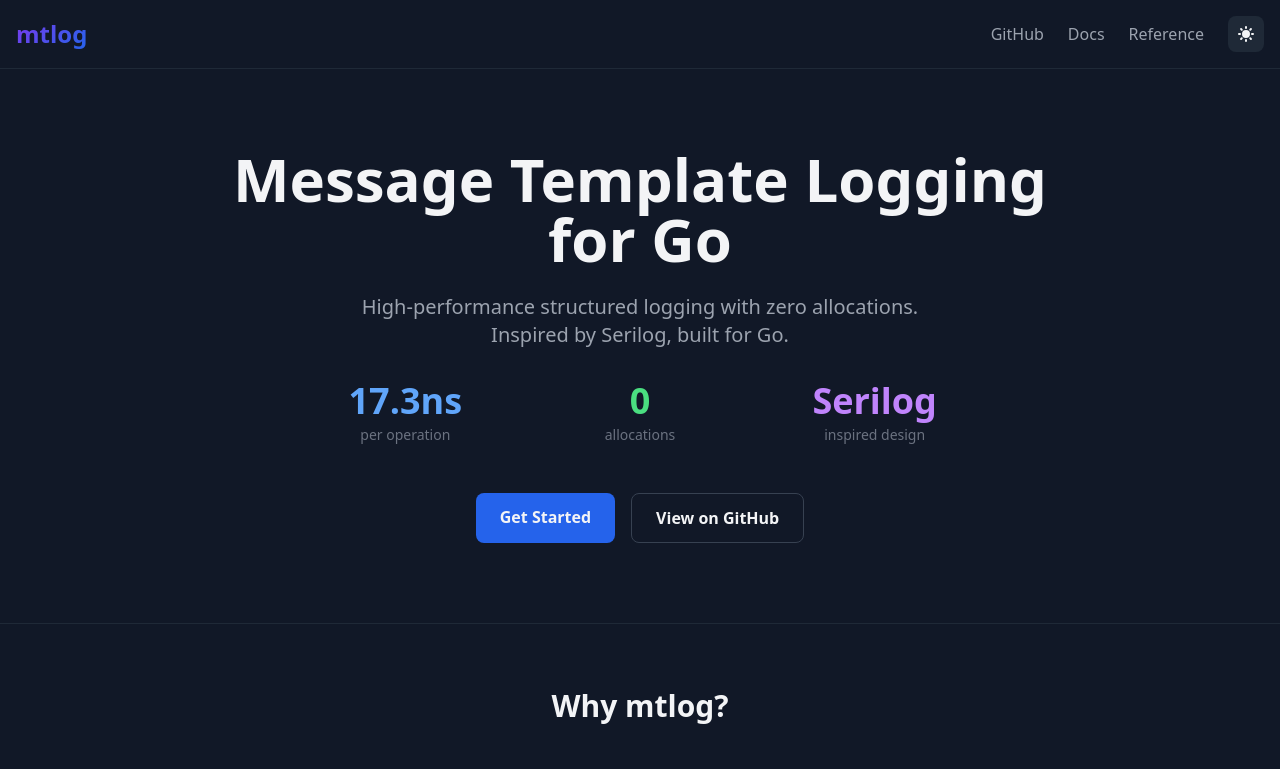
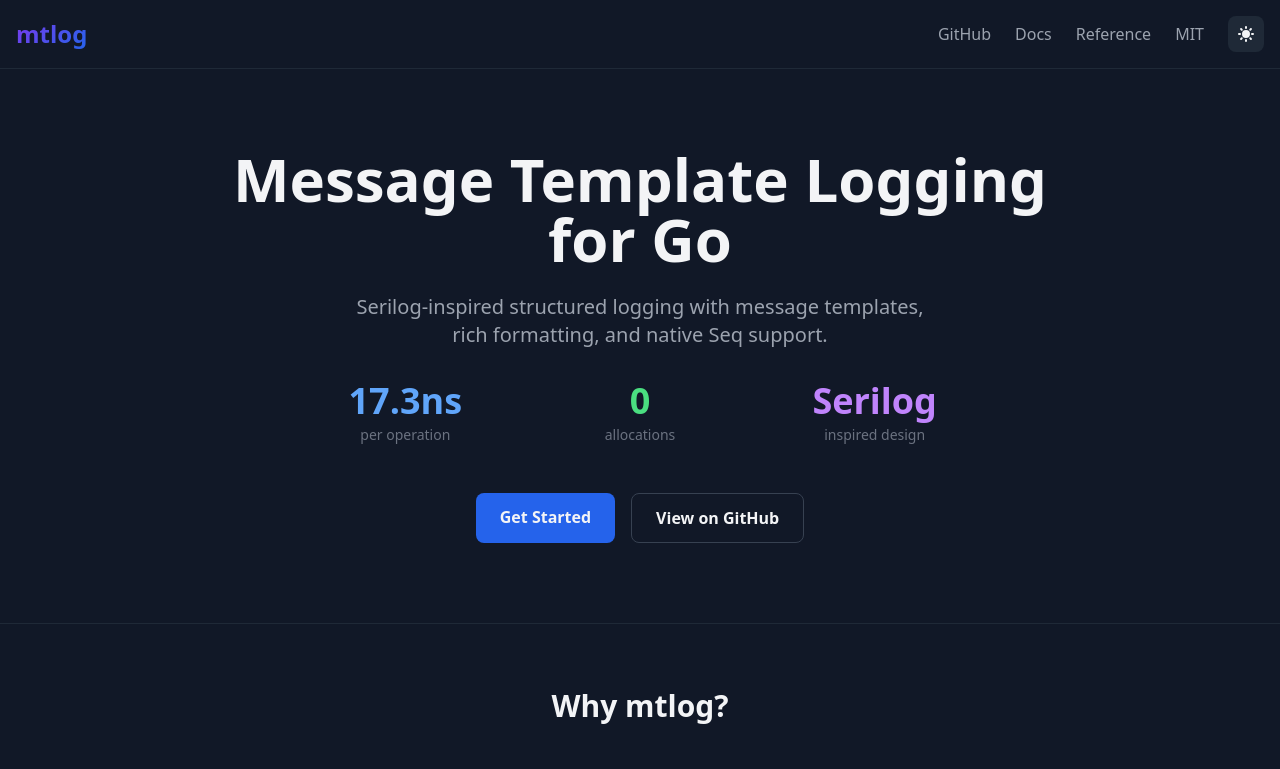
Before and after one commit to willibrandon/mtlog, a plain HTML site: page docs/index.html in a window 1280 px wide. Shown: the top 769 px of the page. Drawn offline with nearby package versions, Linux system fonts and the light colour scheme.

Commit message:
docs: implement quick fixes from landing page review
  - Remove "High-performance" adjective from tagline and meta description
  - Update tagline to match GitHub repo description
  - Add benchmark context (AMD Ryzen 9 9950X, Go 1.23, command used)
  - Add MIT license link to header navigation

```diff
--- a/docs/index.html
+++ b/docs/index.html
@@ -4,7 +4,7 @@
     <meta charset="UTF-8">
     <meta name="viewport" content="width=device-width, initial-scale=1.0">
     <title>mtlog - Message Template Logging for Go</title>
-    <meta name="description" content="High-performance structured logging library for Go with zero allocations, message templates, and Serilog-inspired pipeline architecture.">
+    <meta name="description" content="Serilog-inspired structured logging for Go with message templates, rich formatting, and native Seq support.">
 
     <!-- Go import vanity URL -->
     <meta name="go-import" content="mtlog.dev git https://github.com/willibrandon/mtlog">
@@ -77,6 +77,7 @@
                     <a href="https://github.com/willibrandon/mtlog" class="text-gray-400 hover:text-white transition">GitHub</a>
                     <a href="https://pkg.go.dev/github.com/willibrandon/mtlog" class="text-gray-400 hover:text-white transition">Docs</a>
                     <a href="/quick-reference" class="text-gray-400 hover:text-white transition">Reference</a>
+                    <a href="https://github.com/willibrandon/mtlog/blob/main/LICENSE" class="text-gray-400 hover:text-white transition">MIT</a>
                 </nav>
                 <!-- Theme Switcher -->
                 <button id="theme-toggle" class="p-2 rounded-lg bg-gray-800 hover:bg-gray-700 transition" aria-label="Toggle theme">
@@ -98,8 +99,8 @@
                 Message Template Logging for Go
             </h2>
             <p class="text-xl text-gray-400 mb-8">
-                High-performance structured logging with zero allocations.<br>
-                Inspired by Serilog, built for Go.
+                Serilog-inspired structured logging with message templates,<br>
+                rich formatting, and native Seq support.
             </p>
 
             <!-- Stats -->
@@ -225,6 +226,9 @@
             <div class="text-center">
                 <p class="text-gray-400 mb-4">
                     Carefully optimized for the common path with zero allocations for simple operations.
+                </p>
+                <p class="text-gray-500 text-sm mb-4">
+                    Benchmarked with <code class="text-gray-400">go test -bench . -benchmem</code> on AMD Ryzen 9 9950X, Go 1.23
                 </p>
                 <a href="https://github.com/willibrandon/mtlog#performance" class="text-blue-400 hover:underline">
                     View detailed benchmarks →
```
